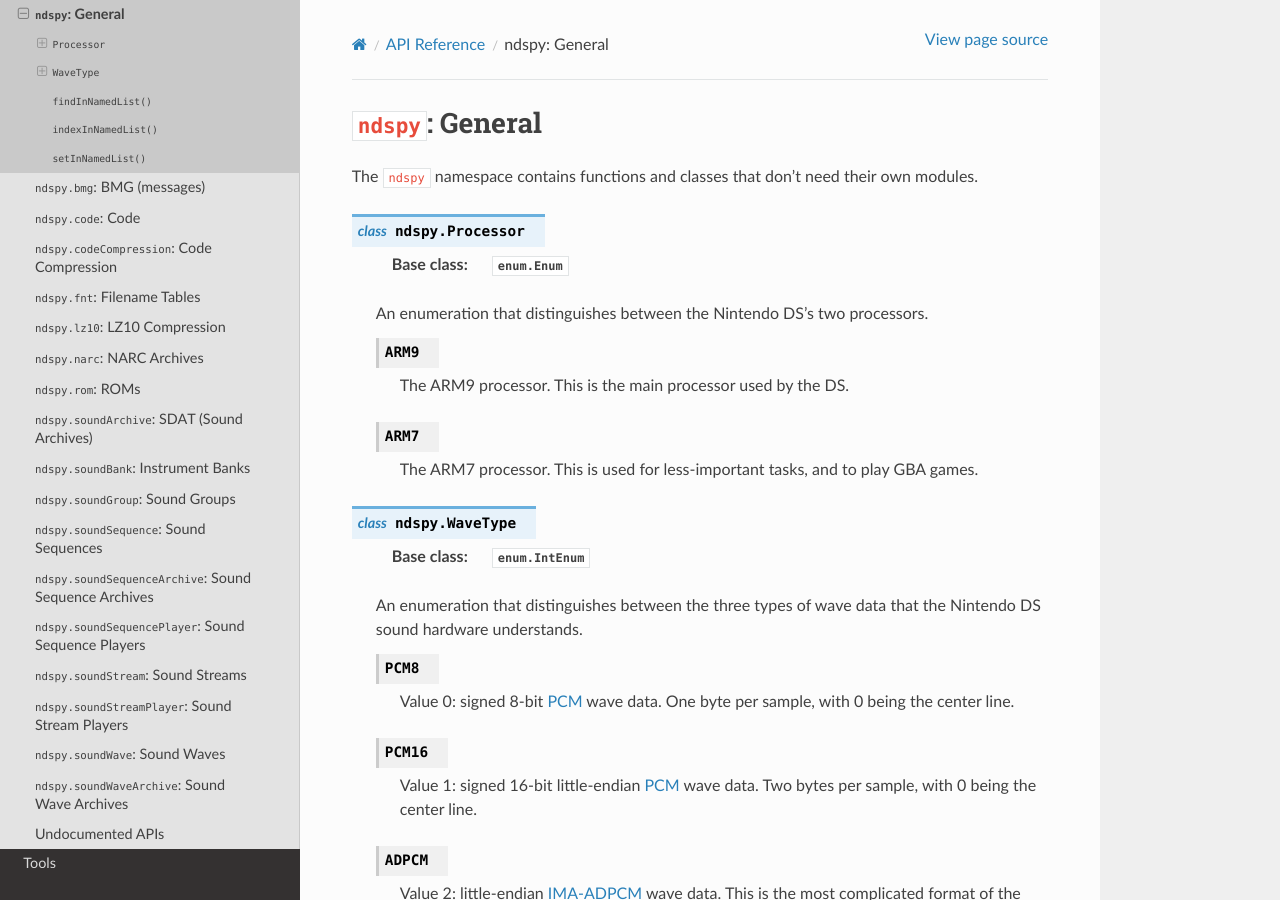
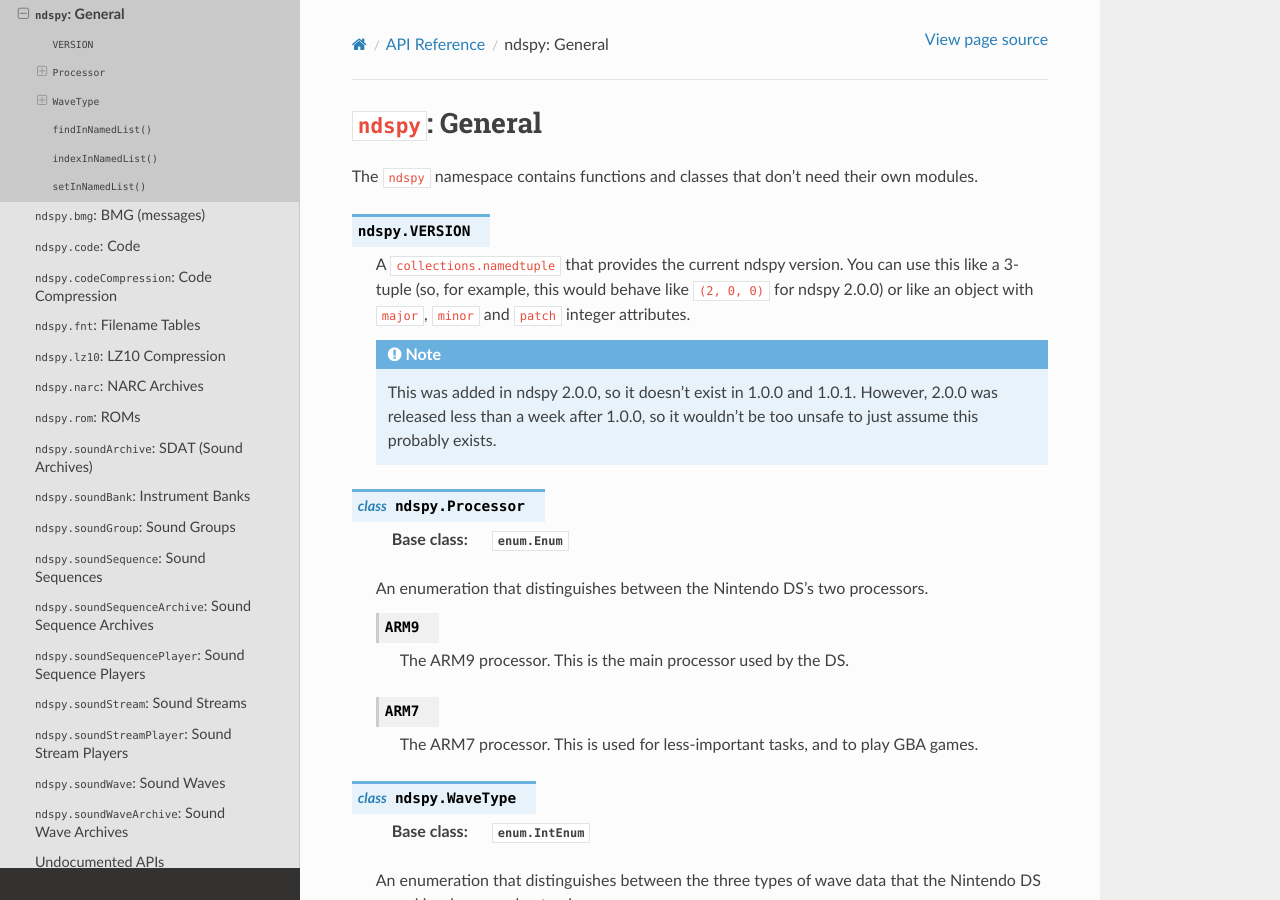
Before and after one commit to RoadrunnerWMC/ndspy, a Sphinx documentation site: the page built from docs/source/__init__.rst, in a window 1280 px wide and 900 px high. Built offline with Sphinx 7.4.7 and the Read the Docs theme 2.0.0, drawn with Linux system fonts in a browser that asks for light colours; pages that are not in the unit, such as notebooks, are missing from menus.

Commit message:
Add ndspy.VERSION

```diff
--- a/docs/source/__init__.rst
+++ b/docs/source/__init__.rst
@@ -23,6 +23,20 @@
 
 The ``ndspy`` namespace contains functions and classes that don't need
 their own modules.
+
+
+.. py:data:: VERSION
+
+    A ``collections.namedtuple`` that provides the current ndspy version. You
+    can use this like a 3-tuple (so, for example, this would behave like
+    ``(2, 0, 0)`` for ndspy 2.0.0) or like an object with ``major``, ``minor``
+    and ``patch`` integer attributes.
+
+    .. note::
+
+        This was added in ndspy 2.0.0, so it doesn't exist in 1.0.0 and 1.0.1.
+        However, 2.0.0 was released less than a week after 1.0.0, so it
+        wouldn't be too unsafe to just assume this probably exists.
 
 
 .. py:class:: Processor
--- a/ndspy/__init__.py
+++ b/ndspy/__init__.py
@@ -19,7 +19,13 @@
 """
 
 
+import collections
 import enum
+
+
+VERSION = collections.namedtuple('version', 'major minor patch')(2, 0, 0)
+try: VERSION.__class__.__name__ = 'ndspy.version'
+except: pass
 
 
 class Processor(enum.Enum):
```
